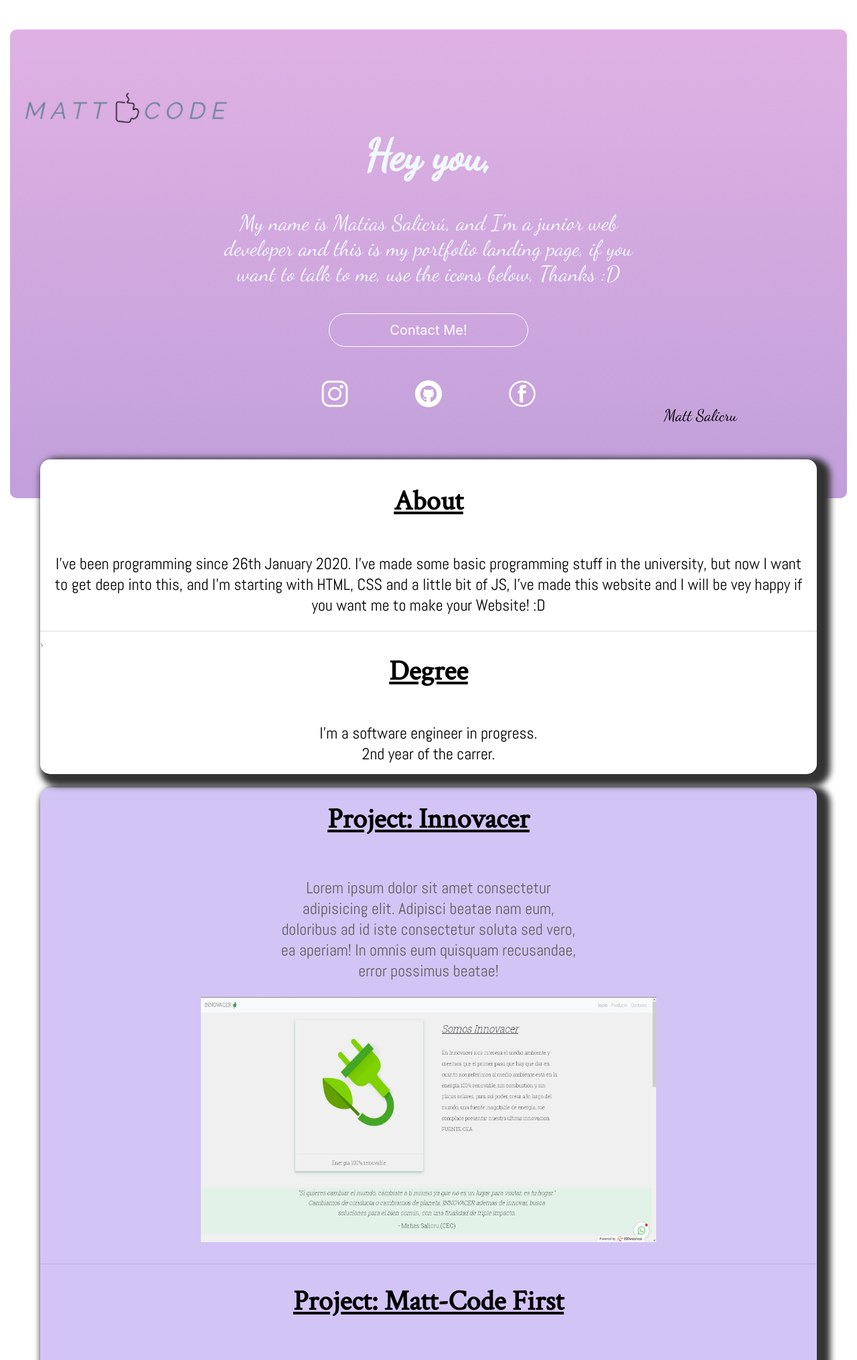
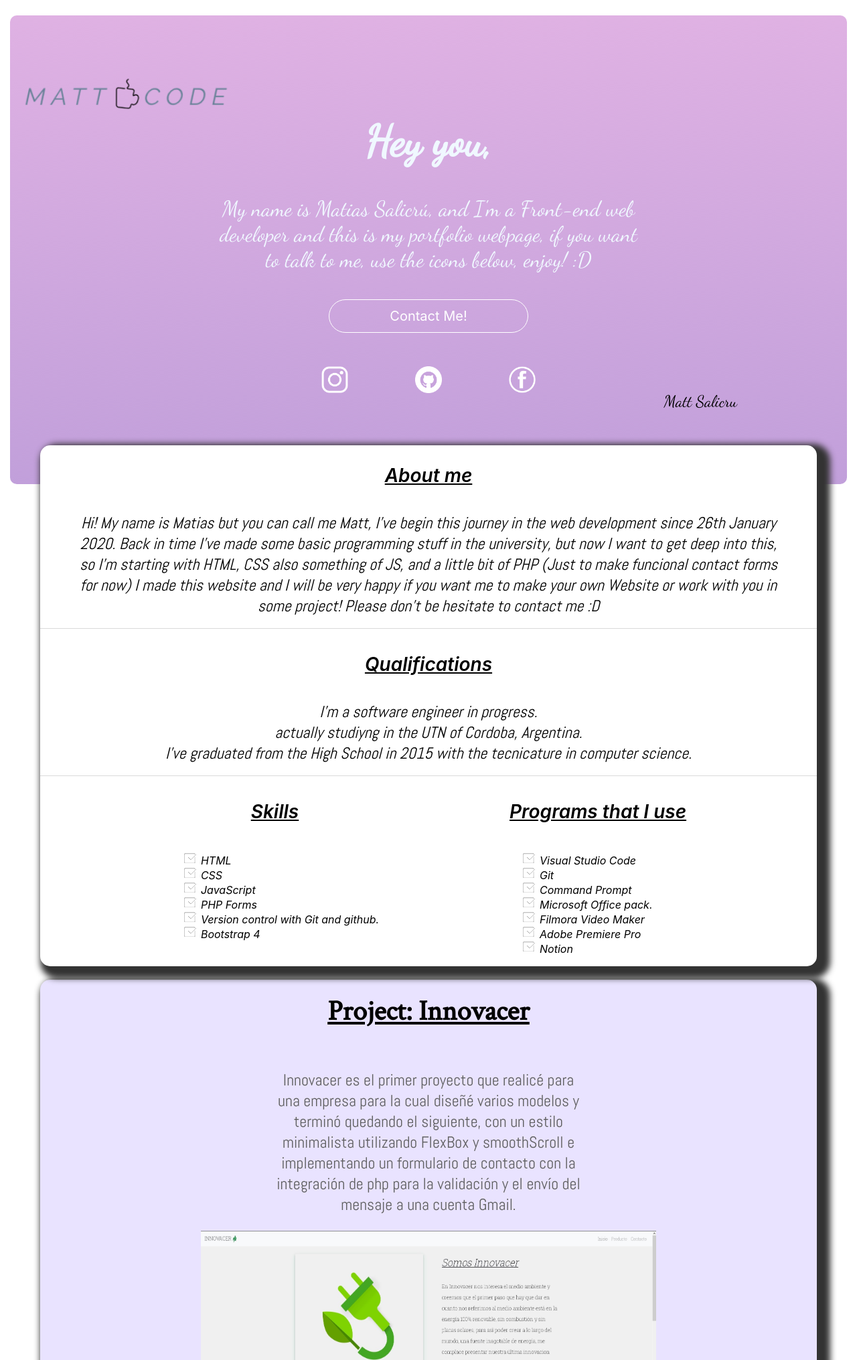
Before and after one commit to matiassalicru/mattCode, a PHP site: page / in a window 1280 px wide. Shown: the top 2031 px of the page at 67% size. Run offline with PHP 8.4, Linux system fonts and the light colour scheme; some libraries are stand-ins or nearby versions.

Commit message:
Mejorando la pag

```diff
--- a/contactForm.php
+++ b/contactForm.php
@@ -1,5 +1,6 @@
 <?php
 
+    //Almacena en variables los contenidos de los campos
     $email = $_POST['email'];
     $mensaje = $_POST['mensaje'];
 
--- a/index.html
+++ b/index.html
@@ -1,5 +1,6 @@
 <!DOCTYPE html>
 <html lang="en">
+
 <head>
     <meta charset="UTF-8">
     <meta name="viewport" content="width=device-width, initial-scale=1.0">
@@ -11,10 +12,12 @@
     <link href="https://fonts.googleapis.com/css?family=Dancing+Script&display=swap" rel="stylesheet">
     <link href="https://fonts.googleapis.com/css?family=Abel|Crimson+Text&display=swap" rel="stylesheet">
     <!-- Font Awesome -->
-    <link rel="stylesheet" href="https://use.fontawesome.com/releases/v5.12.1/css/all.css" integrity="sha384-v8BU367qNbs/aIZIxuivaU55N5GPF89WBerHoGA4QTcbUjYiLQtKdrfXnqAcXyTv" crossorigin="anonymous">
+    <link rel="stylesheet" href="https://use.fontawesome.com/releases/v5.12.1/css/all.css"
+        integrity="sha384-v8BU367qNbs/aIZIxuivaU55N5GPF89WBerHoGA4QTcbUjYiLQtKdrfXnqAcXyTv" crossorigin="anonymous">
 
     <link rel="shortcut icon" href="/Matt-Code/icon.png" type="image/x-icon">
 </head>
+
 <body>
 
     <div class="container">
@@ -26,12 +29,11 @@
                     <img src="./imagenes/matt-code.png" alt="" class="logo">
                 </div>
 
-                <div class="parrafo">
+                <div class="intro">
                     <h1>Hey you,</h1> My name is Matias Salicrú,
-                    and I'm a junior web developer
-                    and this is my portfolio landing
-                    page, if you want to talk to me,
-                    use the icons below, Thanks :D
+                    and I'm a Front-end web developer
+                    and this is my portfolio webpage, if you want to talk to me,
+                    use the icons below, enjoy! :D
                 </div>
 
                 <div>
@@ -41,14 +43,17 @@
 
                 <div class="links">
 
-                <a href="https://instagram.com/matiassalicru" class="link"><img src="./imagenes/insta.png" alt="insta" id="link-icon"></a>
-                <a href="https://github.com/matiassalicru?tab=repositories" class="link"><img src="./imagenes/github.png" alt="github" id="link-icon"></a>
-                <a href="https://www.facebook.com/kurtis.sa" class="link"><img src="./imagenes/face.png" alt="face" id="link-icon"></a>
+                    <a href="https://instagram.com/matiassalicru" class="link"><img src="./imagenes/insta.png"
+                            alt="insta" id="link-icon"></a>
+                    <a href="https://github.com/matiassalicru?tab=repositories" class="link"><img
+                            src="./imagenes/github.png" alt="github" id="link-icon"></a>
+                    <a href="https://www.facebook.com/kurtis.sa" class="link"><img src="./imagenes/face.png" alt="face"
+                            id="link-icon"></a>
 
                 </div>
 
                 <div class="sign">
-                    <p id="sign">Matt Salicru</p>
+                    <p>Matt Salicru</p>
                 </div>
             </div>
     </div>
@@ -60,22 +65,95 @@
         <section class="about">
 
             <div class="about-title">
-                    <h1>About</h1>
+                <p>About me</p>
             </div>
 
             <div class="about-text">
-                    I've been programming since 26th January 2020. I've made some basic programming stuff in the university, but now I want to get deep into this, and I'm starting with HTML, CSS and a little bit of JS, I've made this website and I will be vey happy if you want me to make your Website! :D
+                Hi! My name is Matias but you can call me Matt, I've begin this journey in the web development since
+                26th January 2020. Back in time I've made some basic programming stuff in the university, but now I want
+                to get deep into this, so I'm starting with HTML, CSS also something of JS, and a little bit of PHP
+                (Just to make funcional contact forms for now) I made this website and I will be very happy if you want
+                me to make your own Website or work with you in some project! Please don't be hesitate to contact me :D
             </div>
 
-                <hr class="line">>
+            <hr class="line">
 
-                <div class="degree-title">
-                    <h1>Degree</h1>
+            <div class="about-title">
+                <p>Qualifications</p>
             </div>
 
             <div class="about-text">
                 I'm a software engineer in progress. <br>
-                    2nd year of the carrer.
+                actually studiyng in the UTN of Cordoba, Argentina. <br>
+                I've graduated from the High School in 2015 with the
+                tecnicature in computer science.
+            </div>
+
+            <hr class="line">
+
+            <div class="skillsPrograms">
+
+                <div class="skills">
+
+                    <div class="about-title">
+                        <p>Skills</p>
+                    </div>
+
+                    <ul class="list">
+                        <li>
+                            HTML
+                        </li>
+                        <li>
+                            CSS
+                        </li>
+                        <li>
+                            JavaScript
+                        </li>
+                        <li>
+                            PHP Forms
+                        </li>
+                        <li>
+                            Version control with Git and github.
+                        </li>
+                        <li>
+                            Bootstrap 4
+                        </li>
+                    </ul>
+
+                </div>
+
+                <div class="skills">
+
+                    <div class="about-title">
+                        <p>Programs that I use</p>
+                    </div>
+
+                    <ul class="list">
+                        <li>
+                            Visual Studio Code
+                        </li>
+                        <li>
+                            Git
+                        </li>
+                        <li>
+                            Command Prompt
+                        </li>
+                        <li>
+                            Microsoft Office pack.
+                        </li>
+                        <li>
+                            Filmora Video Maker
+                        </li>
+                        <li>
+                            Adobe Premiere Pro
+                        </li>
+                        <li>
+                            Notion
+                        </li>
+                    </ul>
+
+                </div>
+
             </div>
         </section>
 
@@ -86,58 +164,40 @@
             </h1>
 
             <p class="text">
-                        Lorem ipsum dolor sit amet consectetur adipisicing elit. Adipisci beatae nam eum, doloribus ad id iste consectetur soluta sed vero, ea aperiam! In omnis eum quisquam recusandae, error possimus beatae!
+                Innovacer es el primer proyecto que realicé para una empresa para la cual diseñé varios modelos y
+                terminó quedando el siguiente, con un estilo minimalista utilizando FlexBox y smoothScroll e
+                implementando un formulario de contacto con la integración de php para la validación y el envío del
+                mensaje a una cuenta Gmail.
             </p>
 
             <div class="image">
-                        <img src="./imagenes/innovacer.jpg" alt="" class="img">
+                <a href="https://innovacer.000webhostapp.com/" target="_blank"><img src="./imagenes/innovacer.jpg"
+                        alt="" class="img"></a>
             </div>
 
             <hr class="line">
 
             <!-- SPACE -->
             <h1 class="title">
-                        Project: Matt-Code First
+                Project: IngEnSistemas.
             </h1>
 
             <p class="text">
-                        Lorem ipsum dolor sit amet consectetur adipisicing elit. Adipisci beatae nam eum, doloribus ad id iste consectetur soluta sed vero, ea aperiam! In omnis eum quisquam recusandae, error possimus beatae!
+                Es uno de los proyectos personales a los que más tiempo le estoy dedicando, el mismo tiene implementado
+                animaciones, un modo oscuro, formularios de contacto, links con apertura externa, etc. Para ingresar a
+                la página puedes hacerle clickeando en la imagen.
             </p>
 
             <div class="image">
-                        <img src="./imagenes/matt-code.jpg" alt="" class="img">
+                <a href="https://ingensistemas.000webhostapp.com/" target="_blank"><img
+                        src="/imagenes/ingensistemas.jpg" alt="" class="img"></a>
             </div>
 
             <hr class="line">
 
             <!--------------------- SPACE -->
 
-                    <h1 class="title">
-                        Project: Matt-Code Second
-                    </h1>
 
-                    <p class="text">
-                        Lorem ipsum dolor sit amet consectetur adipisicing elit. Adipisci beatae nam eum, doloribus ad id iste consectetur soluta sed vero, ea aperiam! In omnis eum quisquam recusandae, error possimus beatae!
-                    </p>
-
-                    <div class="image">
-                        <img src="./imagenes/matt-code2.jpg" alt="" class="img">
-                    </div>
-
-                    <hr class="line">
-
-                    <!--=========================== SPACE -->
-                    <h1 class="title">
-                        Project: Bootstrap Practice
-                    </h1>
-
-                    <p class="text">
-                        Lorem ipsum dolor sit amet consectetur adipisicing elit. Adipisci beatae nam eum, doloribus ad id iste consectetur soluta sed vero, ea aperiam! In omnis eum quisquam recusandae, error possimus beatae!
-                    </p>
-
-                    <div class="image">
-                        <img src="./imagenes/bootstrap.jpg" alt="" class="img">
-                    </div>
 
         </section>
 
@@ -181,4 +241,5 @@
     </footer>
 
 </body>
+
 </html>
--- a/style.css
+++ b/style.css
@@ -1,6 +1,5 @@
 body{
     margin: 0;
-    font-family: 'Dancing Script';
     background: #5c5c5c;
 }
 
@@ -61,12 +60,13 @@ body{
                     width: auto;
                 }
 
-    .parrafo
+    .intro
     {
         margin: 35px 0px;
         width: 220px;
         font-size: 22px;
         color: aliceblue;
+        font-family: 'Dancing Script';
     }
 
     .contact
@@ -119,7 +120,10 @@ body{
 
     .about-title
     {
-        font-family: 'Crimson Text';
+        font-family: -apple-system, BlinkMacSystemFont, 'Segoe UI', Roboto, Oxygen, Ubuntu, Cantarell, 'Open Sans', 'Helvetica Neue', sans-serif;
+        font-weight: 600;
+        font-style: italic;
+        font-size: 24px;
         text-align: center;
         text-decoration: underline;
     }
@@ -139,6 +143,26 @@ body{
         text-decoration: underline;
     }
 
+    .skillsPrograms{
+        display: flex;
+        flex-direction: column;
+    }
+
+    .skills
+    {
+        display: flex;
+        flex-direction: column;
+    }
+
+        .skills .list
+        {
+            list-style-image: url(./imagenes/tilde2.png);
+            padding-left: 45px;
+            font-family: -apple-system, BlinkMacSystemFont, 'Segoe UI', Roboto, Oxygen, Ubuntu, Cantarell, 'Open Sans', 'Helvetica Neue', sans-serif;
+        }
+
+
+
 
 .mains
 {
@@ -150,7 +174,8 @@ body{
     display: flex;
     flex-direction: column;
     align-items: center;
-    background: #d2c5f5;
+    background: #e9e3ff;
+    /* background: #d2c5f5; */
     transition: 0.9s;
     color: rgb(95, 95, 95);
     border-radius: 15px 15px 10px 10px;
@@ -370,7 +414,7 @@ body{
     .head
     {
         background: none;
-        margin-top: 1px;
+        margin-top: -20px;
     }
 
         .headContainer
@@ -380,7 +424,7 @@ body{
             position: fixed;
             background-image: url(./imagenes/back.jpg);
             background-position: center;
-            margin: 15px;
+            margin: 0 15px;
             border-radius: 10px;
             height: 700px;
         }
@@ -420,7 +464,7 @@ body{
         }
 
 
-        .parrafo
+        .intro
         {
             text-align: center;
             margin-top: -55px;
@@ -435,21 +479,31 @@ body{
         margin-top: -100px;
         margin-inline: 60px;
         box-shadow: 10px 8px 10px 10px #333;
+        font-style: italic;
     }
 
         .about-title
         {
             font-size: 28px;
+
         }
 
         .about-text
         {
             font-size: 24px;
+            margin: 10px 50px;
         }
 
         .degree-title
         {
             font-size: 28px;
+        }
+
+        .skillsPrograms
+        {
+            display: flex;
+            flex-direction: row;
+            justify-content: space-evenly;
         }
 
     .projects
```
Also changed, not shown: other parts of style.css (+40 -12 lines), imagenes/ingensistemas.jpg (added), imagenes/tilde.png (added), imagenes/tilde2.png (added). Lines whose indentation alone changed are shown as unchanged.
